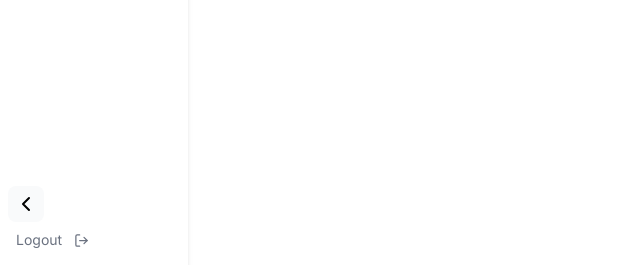
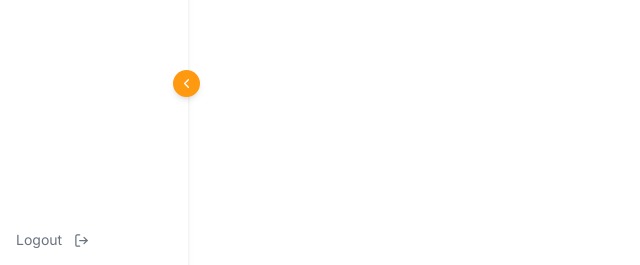
Before and after one commit to random551923/almond-ipam, a React (Vite) app: page / in a window 1280 px wide. Shown: the part 490-755 px from the top of the page, without its empty margins (0-640 px from the left). Built offline with nearby package versions, Linux system fonts and the light colour scheme; a web font is replaced by a local one.

Commit message:
feat: customize

```diff
--- a/src/features/Sidebar/SidebarItem.tsx
+++ b/src/features/Sidebar/SidebarItem.tsx
@@ -7,8 +7,7 @@ export function SidebarItem({ icon, text, active }: { icon: React.ReactNode; tex
 
   return (
     <li className={cn(
-      "relative flex items-center p-4 my-2 gap-3 font-medium cursor-pointer rounded-md transition-all duration-500",
-      "text-sid-bar-primary-text hover:bg-sid-bar-haver-bg justify-start",
+      "relative flex items-center p-4 my-2 gap-3 font-medium cursor-pointer rounded-md transition-all duration-500 text-sid-bar-primary-text hover:bg-sid-bar-haver-bg justify-start",
       {
         "bg-sid-bar-active-bg ": active,
         "border-l-4 border-primary": active && expanded,
--- a/src/features/Sidebar/SidebarLayout.tsx
+++ b/src/features/Sidebar/SidebarLayout.tsx
@@ -10,7 +10,12 @@ const SidebarLayout = ({ children }: { children: React.ReactNode }) => {
     const { expanded, toggleSwitch } = useSidebar();
 
     return (
-        <aside className="flex flex-col h-screen bg-sid-bar-bg shadow-md">
+        <aside className=" relative flex flex-col h-screen bg-sid-bar-bg shadow-md">
+            <button
+                onClick={toggleSwitch}
+                className="p-1.5 absolute top-[70%] -right-3 z-100 rounded-full text-primary-text bg-primary shadow-md hover:bg-primary-light flex items-center justify-center transition-transform transform-gpu hover:scale-110">
+                {expanded ? <ChevronLeft size={15} /> : <ChevronRight size={15} />}
+            </button>
             <div className="m-4 my-6 flex justify-center items-center min-w-max">
                 <Logo expanded={expanded} />
             </div>
@@ -20,11 +25,6 @@ const SidebarLayout = ({ children }: { children: React.ReactNode }) => {
             </nav>
 
             <div className={cn("p-2 flex flex-col", expanded ? "items-start" : "items-center")}>
-                <button
-                    onClick={toggleSwitch}
-                    className="p-1.5 rounded-lg bg-gray-50 hover:bg-gray-100">
-                    {expanded ? <ChevronLeft /> : <ChevronRight />}
-                </button>
                 <LogoutButton />
                 <ThemeSwitch />
             </div>
```
